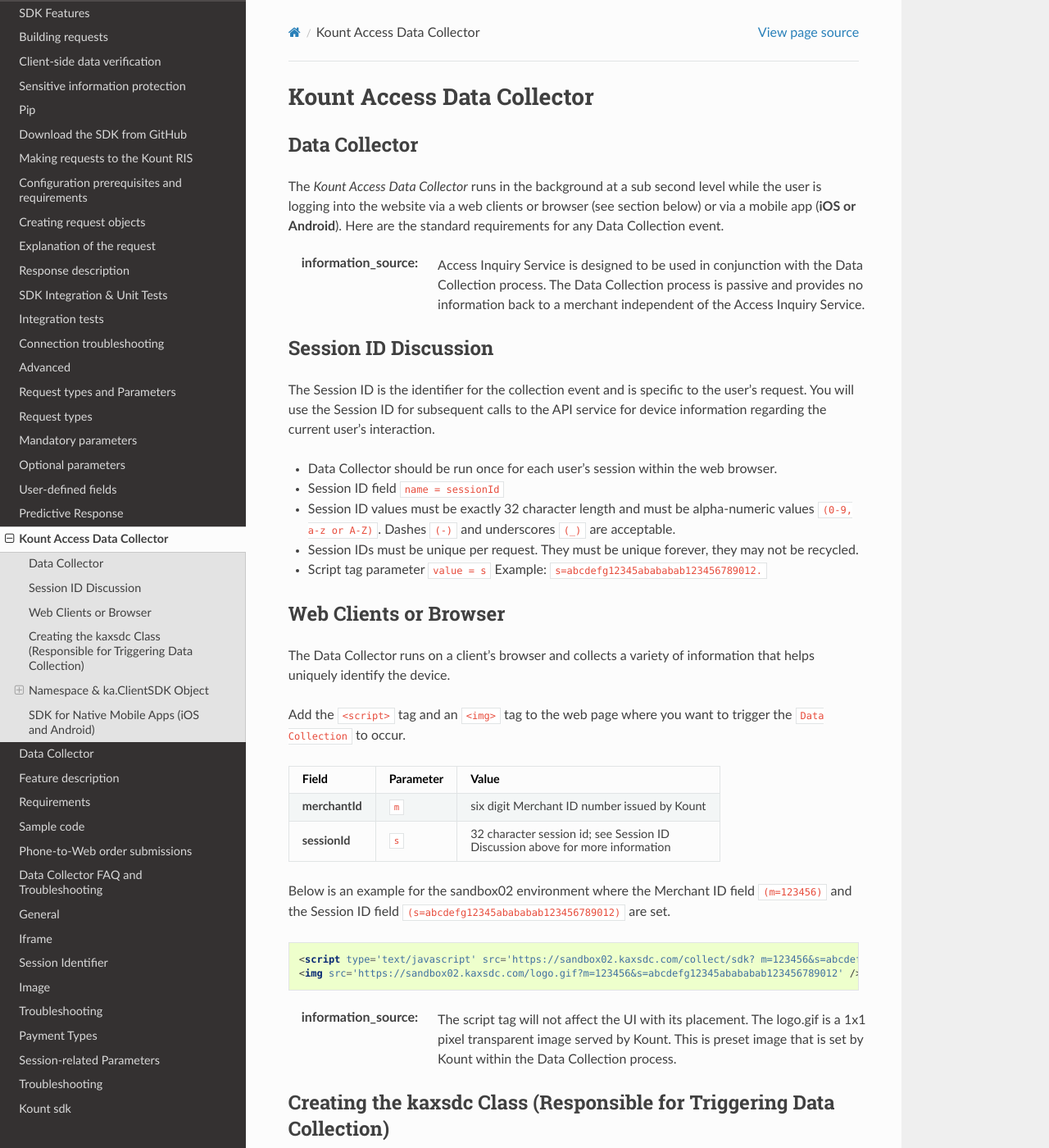
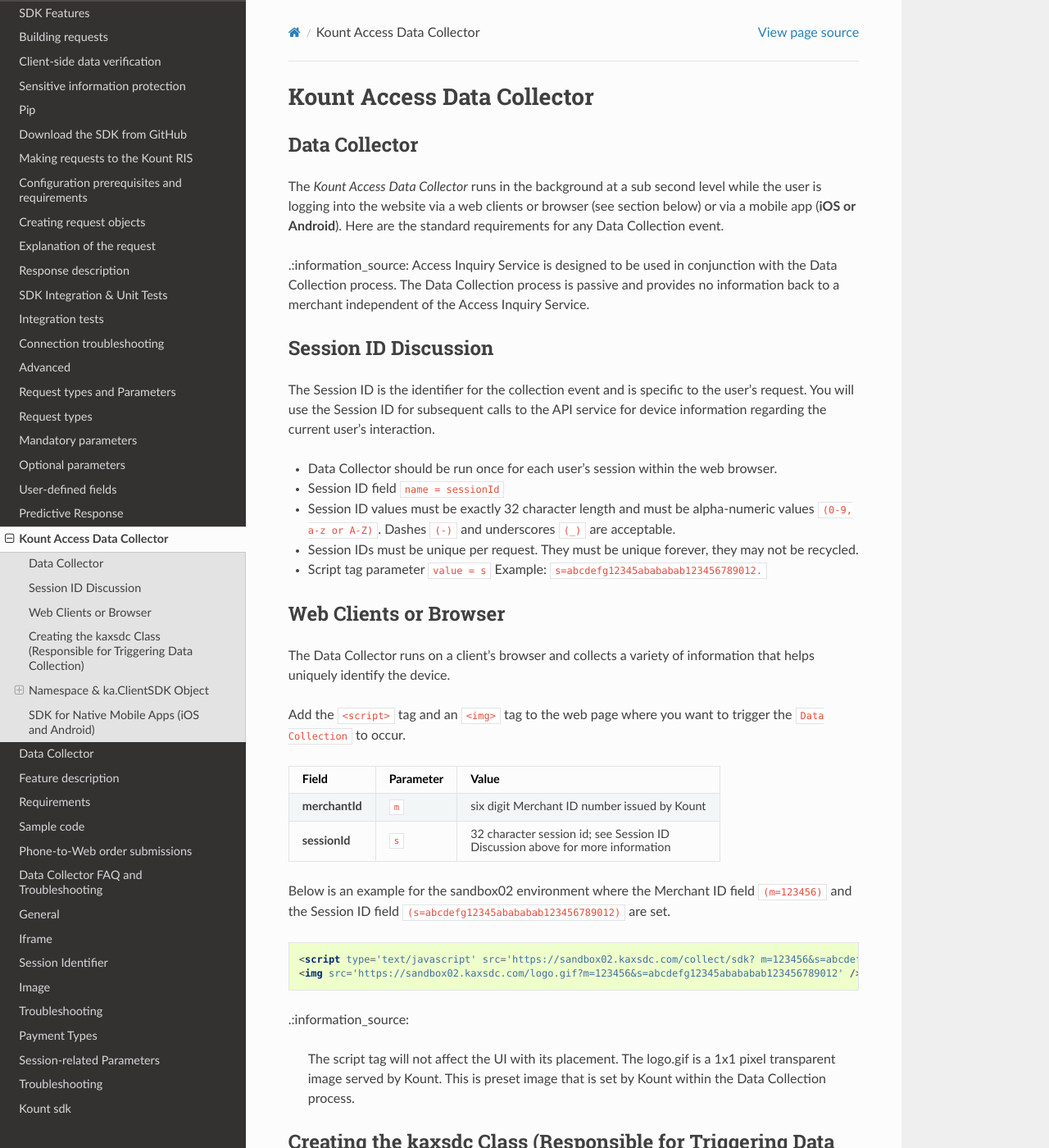
Before and after one commit to Kount/kount-ris-python-sdk, a Sphinx documentation site: the page built from docs/KountAccessDataCollector.rst, in a window 1280 px wide and 1400 px high. Shown: the whole window at 82% size. Built offline with Sphinx 7.4.7 and the Read the Docs theme 2.0.0, drawn with Linux system fonts in a browser that asks for light colours; some of the changed text lies outside the part shown.

```diff
--- a/docs/KountAccessDataCollector.rst
+++ b/docs/KountAccessDataCollector.rst
@@ -9,8 +9,7 @@ level while the user is logging into the website via a web clients or
 browser (see section below) or via a mobile app (**iOS or Android**).
 Here are the standard requirements for any Data Collection event.
 
-:information_source:
-  Access Inquiry Service is designed to be used in conjunction with the Data Collection process. The Data Collection process is passive and provides no information back to a merchant independent of the Access Inquiry Service.
+.:information_source:    Access Inquiry Service is designed to be used in conjunction with the Data Collection process. The Data Collection process is passive and provides no information back to a merchant independent of the Access Inquiry Service.
 
 
 Session ID Discussion
@@ -69,7 +68,7 @@ field ``(m=123456)`` and the Session ID field
     <script type='text/javascript' src='https://sandbox02.kaxsdc.com/collect/sdk? m=123456&s=abcdefg12345abababab123456789012'> </script>
     <img src='https://sandbox02.kaxsdc.com/logo.gif?m=123456&s=abcdefg12345abababab123456789012' />
 
-:information_source:
+.:information_source:
 
       The script tag will not affect the UI with its placement. The logo.gif is a 1x1 pixel transparent image served by Kount. This is preset image that is set by Kount within the Data Collection process.
 
@@ -235,6 +234,6 @@ Android applications.
 -  For Android implementations see the `Android SDK Guide <http://kount.github.io/mobile-client/android.html>`_
 -  For iOS implementation see the `iOS SDK Guide <http://kount.github.io/mobile-client/ios.html>`_
 
-:information_source:
+.:information_source:
 
        The Access Inquiry Service is designed to be used in conjunction with the Data Collection process. The Data Collection process is passive and provides no information back to a merchant independent of the Access Inquiry Service.
```
